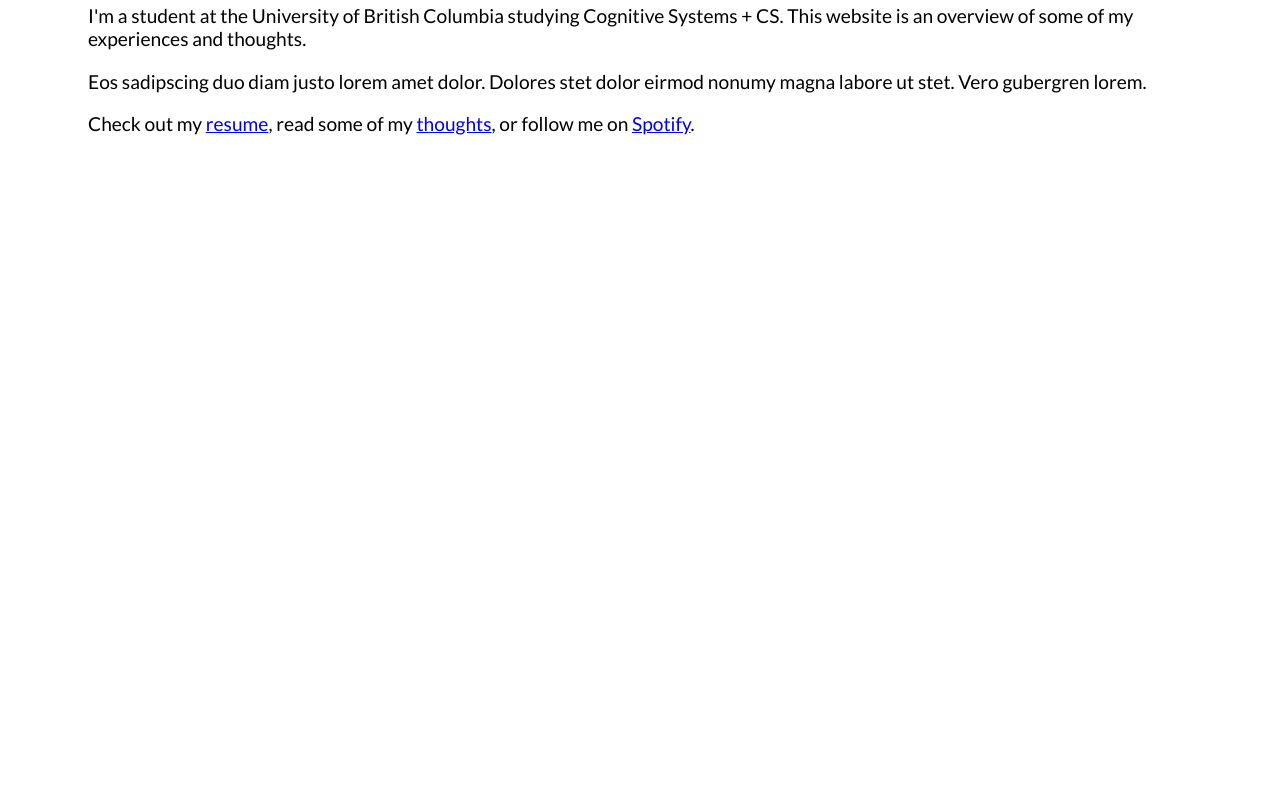
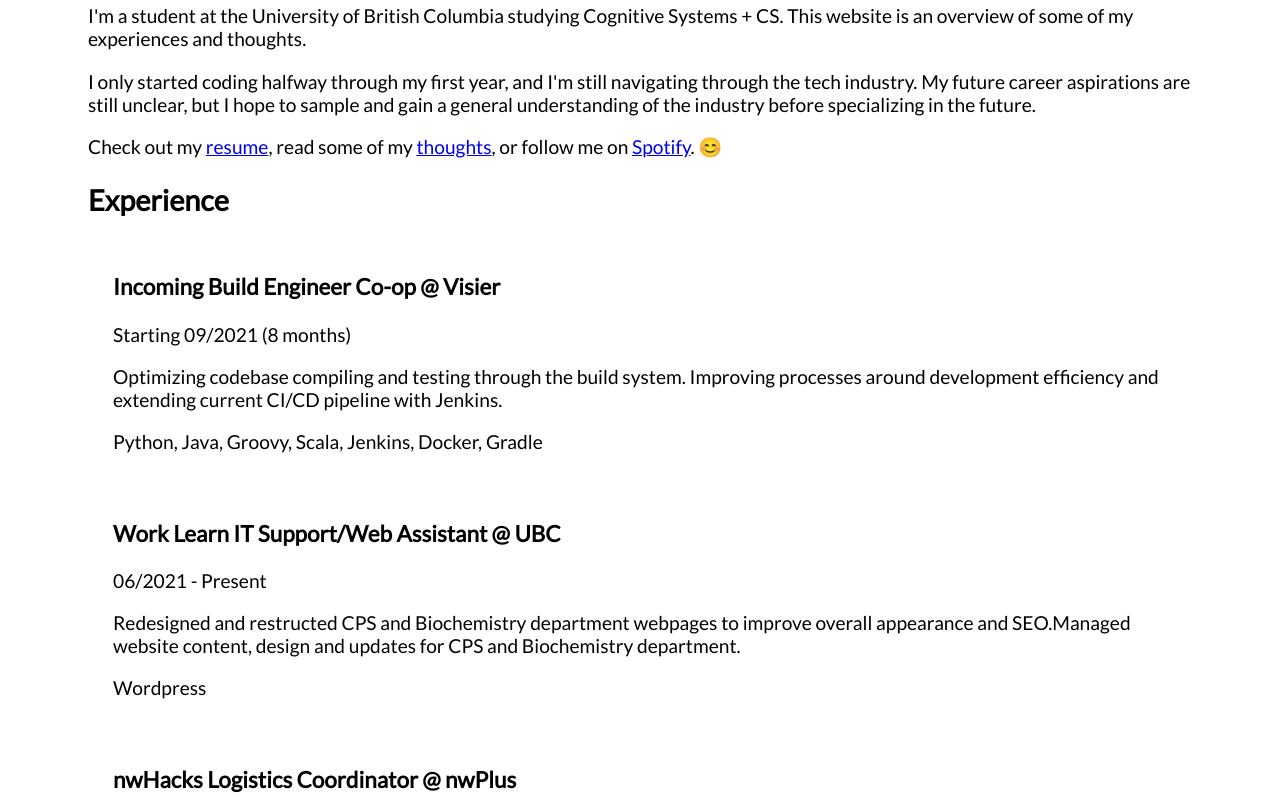
Before and after one commit to ichung08/Portfolio, a React (Create React App) app: page / in a window 1280 px wide. Shown: the part 200-1000 px from the top of the page. Before the commit the page ends 800 px from the top, so only its background shows below. Built offline with nearby package versions, Linux system fonts and the light colour scheme.

Commit message:
added experience, post, projects

```diff
--- a/src/App.js
+++ b/src/App.js
@@ -1,5 +1,6 @@
 import Header from "./components/Header";
 import About from "./components/About";
+import Experience from "./components/Experience";
 
 function App() {
   return (
@@ -7,6 +8,7 @@ function App() {
       <Header />
       <div className="container">
         <About />
+        <Experience />
       </div>
     </div>
   );
--- a/src/components/About.js
+++ b/src/components/About.js
@@ -7,8 +7,9 @@ const About = () => {
         of some of my experiences and thoughts.
       </p>
       <p>
-        Eos sadipscing duo diam justo lorem amet dolor. Dolores stet dolor eirmod nonumy magna labore ut stet. Vero
-        gubergren lorem.
+        I only started coding halfway through my first year, and I'm still navigating through the tech industry. My
+        future career aspirations are still unclear, but I hope to sample and gain a general understanding of the
+        industry before specializing in the future.
       </p>
       <p>
         Check out my{" "}
@@ -23,7 +24,7 @@ const About = () => {
         <a href="https://open.spotify.com/user/sophieknowington?si=1721bf00ead043a8" rel="noreferrer" target="_blank">
           Spotify
         </a>
-        .
+        . 😊
       </p>
     </div>
   );
--- /dev/null
+++ b/src/components/Experience.js
@@ -0,0 +1,35 @@
+import Post from "./Post";
+
+const Experience = () => {
+  return (
+    <div>
+      <h2>Experience</h2>
+      <Post
+        pos="Incoming Build Engineer Co-op @ Visier"
+        date="Starting 09/2021 (8 months)"
+        desc="Optimizing codebase compiling and testing through the build system. Improving processes around development efficiency and extending current CI/CD pipeline with Jenkins."
+        tech="Python, Java, Groovy, Scala, Jenkins, Docker, Gradle"
+      />
+      <Post
+        pos="Work Learn IT Support/Web Assistant @ UBC"
+        date="06/2021 - Present"
+        desc="Redesigned and restructed CPS and Biochemistry department webpages to improve overall appearance and SEO.Managed website content, design and updates for CPS and Biochemistry department."
+        tech="Wordpress"
+      />
+      <Post
+        pos="nwHacks Logistics Coordinator @ nwPlus"
+        date="06/2021 - Present"
+        desc="Organized volunteer and organizer logistics, opening and closing ceremonies, food and snacks, and judging and registration. Crafted hacker experience with workshops, events and activities for 900+ hackers."
+        tech="Wordpress"
+      />
+      <Post
+        pos="Undergraduate Computer Science Teaching Assistant @ UBC"
+        date="10/2020 - 04/2021"
+        desc="Taught an introductory programming course in Python, led labs with 25+ students, graded 600+ lab assignments, and hosted weekly office hours. Curated and edited 10+ tutorial videos as new course development materials for remote learning."
+        tech="Python"
+      />
+    </div>
+  );
+};
+
+export default Experience;
--- /dev/null
+++ b/src/components/Post.js
@@ -0,0 +1,12 @@
+const Post = ({ pos, date, desc, tech }) => {
+  return (
+    <div className="post">
+      <h3>{pos}</h3>
+      <p>{date}</p>
+      <p>{desc}</p>
+      <p>{tech}</p>
+    </div>
+  );
+};
+
+export default Post;
--- a/src/index.css
+++ b/src/index.css
@@ -31,3 +31,8 @@ body {
   margin: auto 5rem auto 5rem;
   font-size: 1.2rem;
 }
+
+.post {
+  margin: 5px;
+  padding: 10px 20px 10px 20px;
+}
```
Also changed, not shown: src/components/Projects.js (added, +11 -0 lines).
